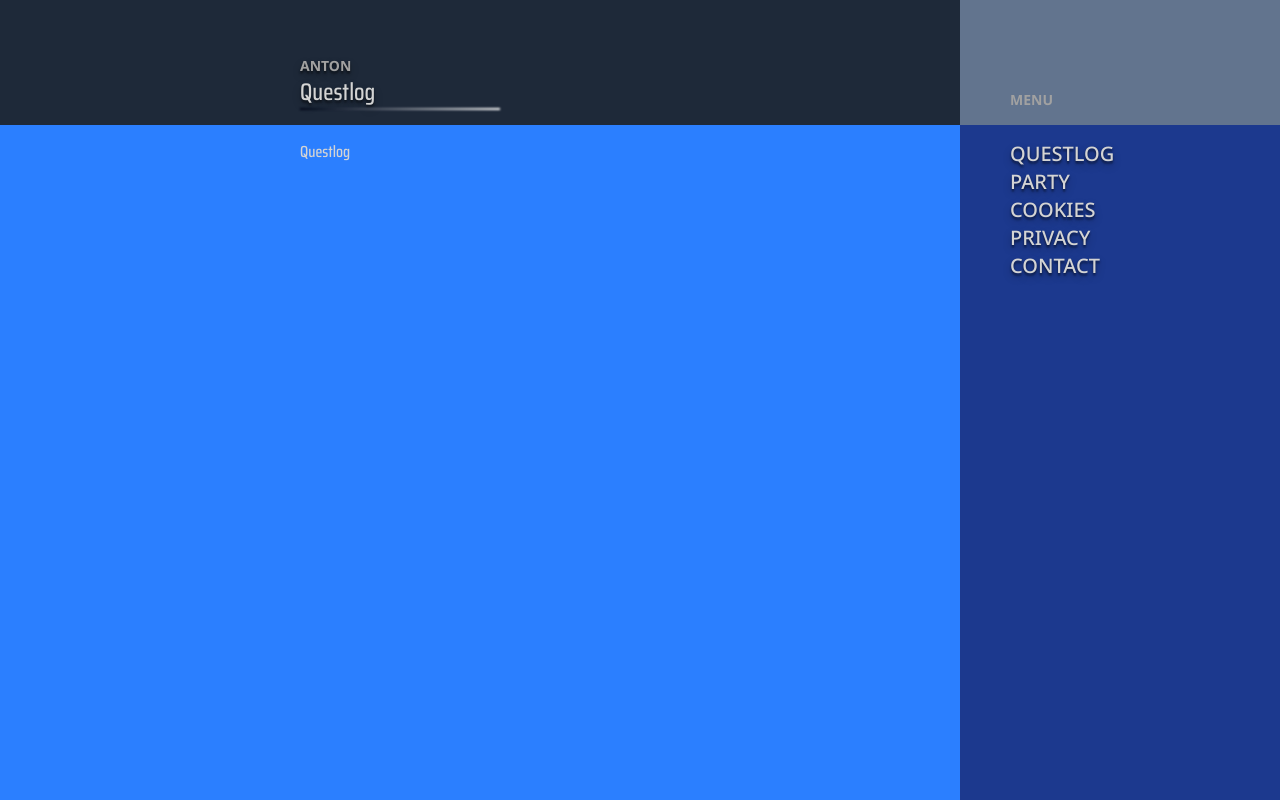
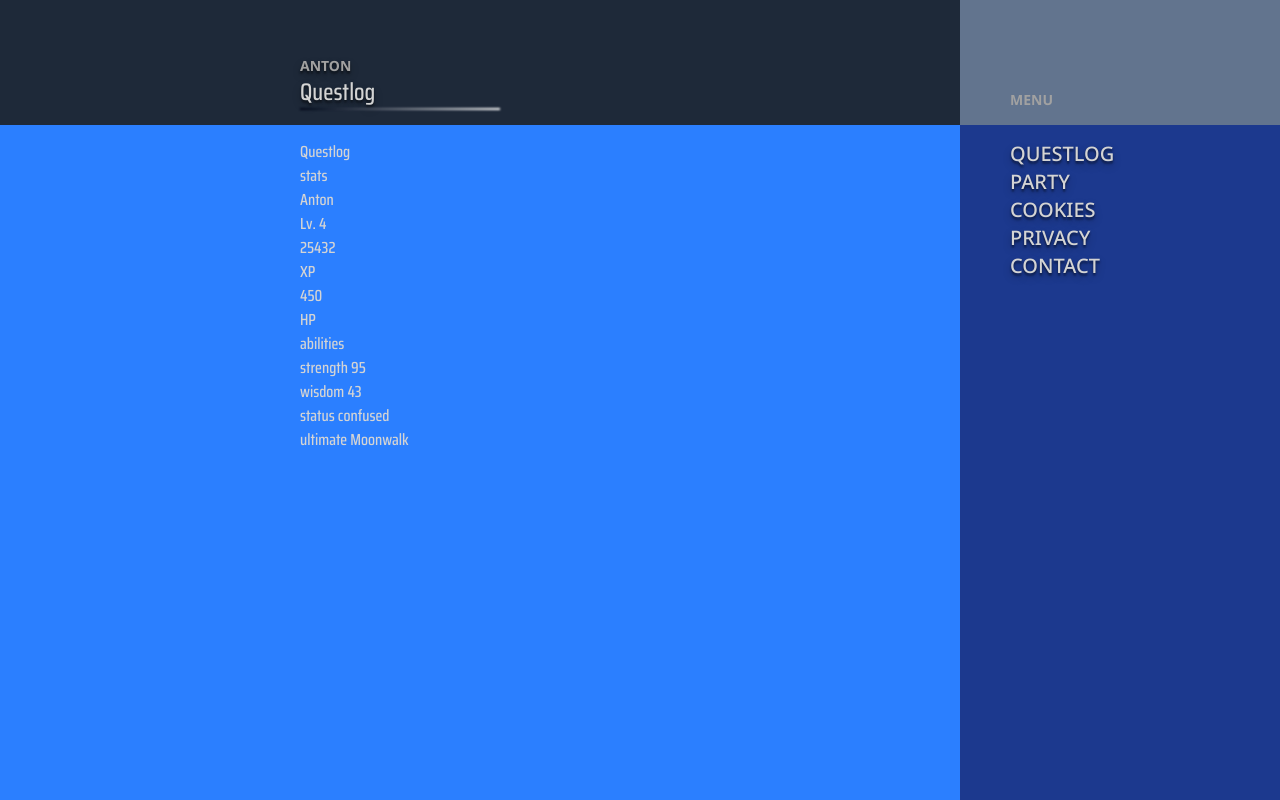
Before and after one commit to audioanton/dev-website-frontend, a Next.js app: page / in a window 1280 px wide. Built offline with nearby package versions, Linux system fonts and the light colour scheme.

Commit message:
feat(styling): hard coded hero card

```diff
--- /dev/null
+++ b/app/ui/components/Card.tsx
@@ -0,0 +1,43 @@
+interface CardProps {
+  headers: string[];
+  name: string;
+  xp: number;
+  hp: number;
+  level: number;
+  strength: number;
+  wisdom: number;
+  status: string;
+  abilities: string[];
+  ultimate: string;
+}
+
+const Card = (props: CardProps) => {
+  const getHp = () => {
+    // calculate random number from max hp
+  };
+
+  return (
+    <div>
+      <div>
+        <h3>{props.headers[0]}</h3>
+        <h3>{props.name}</h3>
+        <p>Lv. {props.level}</p>
+        <p>{props.xp}</p>
+        <span>XP</span>
+        <p>{props.hp}</p>
+        <span>HP</span>
+      </div>
+      <div>
+        <h3>{props.headers[1]}</h3>
+        <ul>
+          <li>strength {props.strength}</li>
+          <li>wisdom {props.wisdom}</li>
+          <li>status {props.status}</li>
+          <li>ultimate {props.ultimate}</li>
+        </ul>
+      </div>
+    </div>
+  );
+};
+
+export default Card;
--- a/app/ui/sections/Questlog.tsx
+++ b/app/ui/sections/Questlog.tsx
@@ -1,5 +1,23 @@
+import Card from "@/app/ui/components/Card";
+
 const Questlog = () => {
-  return <div>Questlog</div>;
+  return (
+    <div>
+      <h2>Questlog</h2>
+      <Card
+        headers={["stats", "abilities"]}
+        name="Anton"
+        xp={25432}
+        hp={450}
+        level={4}
+        strength={95}
+        wisdom={43}
+        status="confused"
+        abilities={[]}
+        ultimate="Moonwalk"
+      />
+    </div>
+  );
 };
 
 export default Questlog;
```
